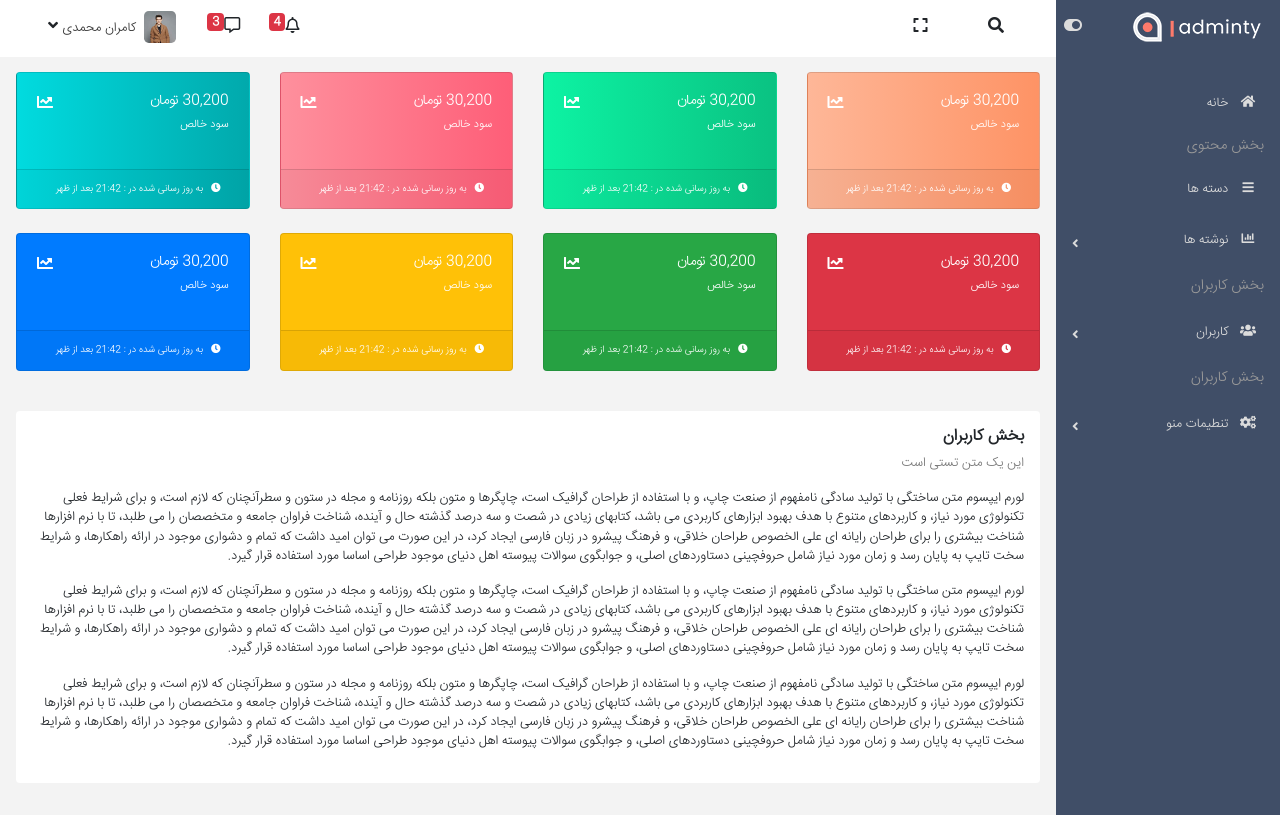
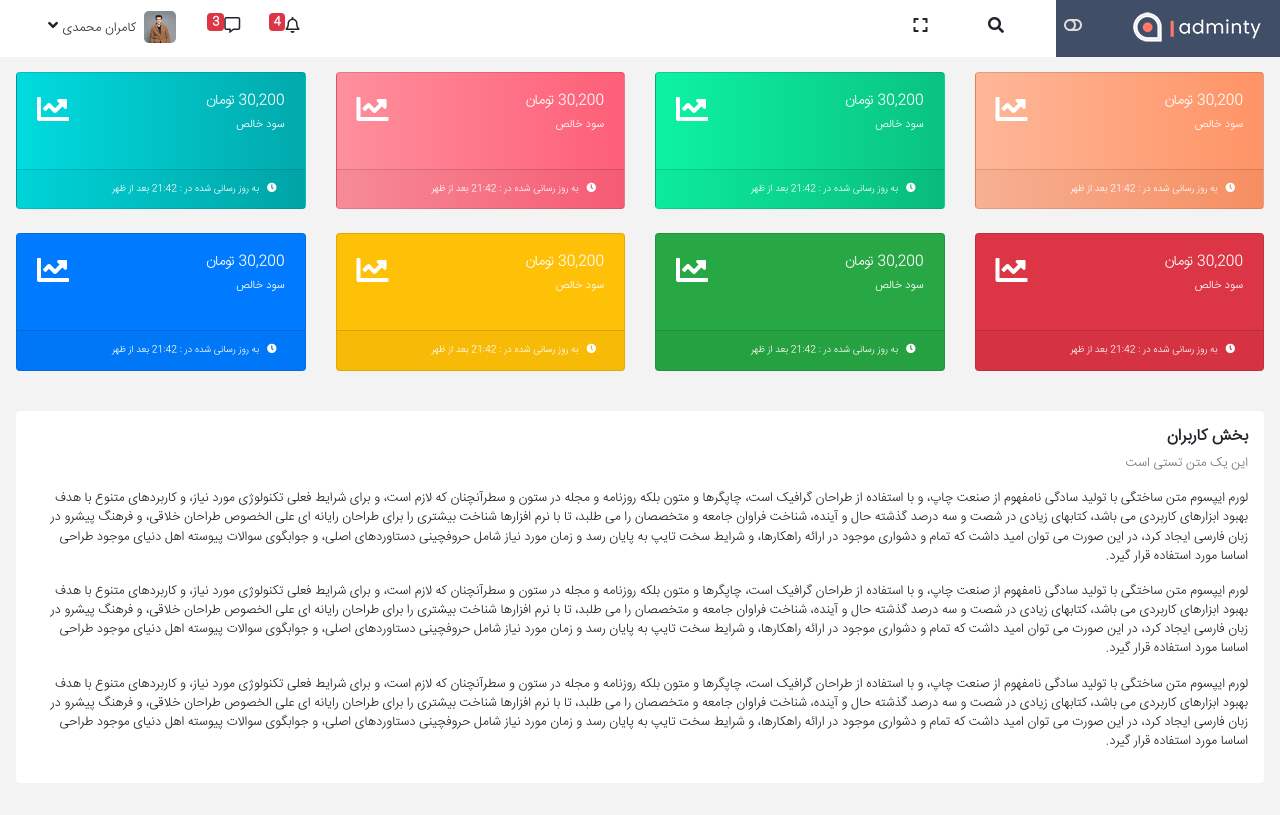
Before and after one commit to TheMousavi/admin-panel-shop-okala, a plain HTML site: page index.html in a window 1280 px wide. Both pictures are taken after a click on the element 1073 px from the left and 28 px from the top of the page. Drawn offline with Linux system fonts and the light colour scheme.

Commit message:
part 3 (sidebar toggle hide / show)

```diff
--- a/assets/css/grid.css
+++ b/assets/css/grid.css
@@ -312,3 +312,40 @@ button:hover {
         z-index: 1;
     }
 }
+
+.info-box-body h5{
+    font-size: .9rem;
+    line-height: 1rem;
+}
+.info-box-body p {
+    font-size: .7rem;
+    line-height: 1rem;
+}
+
+.info-box-icon i {
+    font-size: 2rem;
+}
+
+.info-box-footer {
+    font-size: .6rem;
+}
+.main-body-container {
+    background-color: #ffffff;
+    margin: 1rem 0;
+    border-radius: .25rem;
+    padding: 1rem;
+}
+
+.main-body-container-header h5 {
+    font-size: 1rem;
+    font-weight: bold;
+}
+
+.main-body-container-header p {
+    font-size: .8rem;
+    color: #777;
+}
+
+.body-content p {
+    font-size: .8rem;
+}
--- a/assets/css/style.css
+++ b/assets/css/style.css
@@ -40,40 +40,3 @@
     background: -webkit-gradient(linear , left top , right top , from(#01dbdf) , to(#01a9ac));
     background: linear-gradient(to right , #01dbdf , #01a9ac);
 }
-
-.info-box-body h5{
-    font-size: .9rem;
-    line-height: 1rem;
-}
-.info-box-body p {
-    font-size: .7rem;
-    line-height: 1rem;
-}
-
-.info-box-body i {
-    font-size: 2rem;
-}
-
-.info-box-footer {
-    font-size: .6rem;
-}
-.main-body-container {
-    background-color: #ffffff;
-    margin: 1rem 0;
-    border-radius: .25rem;
-    padding: 1rem;
-}
-
-.main-body-container-header h5 {
-    font-size: 1rem;
-    font-weight: bold;
-}
-
-.main-body-container-header p {
-    font-size: .8rem;
-    color: #777;
-}
-
-.body-content p {
-    font-size: .8rem;
-}
--- a/assets/js/grid.js
+++ b/assets/js/grid.js
@@ -0,0 +1,23 @@
+$(document).ready(function () {
+
+    function removeAllSidebarToggleClass()
+    {
+        $('#sidebar-toggle-hide').removeClass('d-md-inline');
+        $('#sidebar-toggle-hide').removeClass('d-none');
+        $('#sidebar-toggle-show').removeClass('d-inline');
+        $('#sidebar-toggle-show').removeClass('d-md-none');
+
+
+    }
+
+    $('#sidebar-toggle-hide').click(function () {
+        $('#sidebar').fadeOut(300);
+        $('#main-body').animate({width : "100%"} , 300);
+        setTimeout(function () {
+            removeAllSidebarToggleClass();
+            $('#sidebar-toggle-hide').addClass('d-none');
+            $('#sidebar-toggle-show').removeClass('d-none');
+
+        }, 300)
+    })
+})
--- a/index.html
+++ b/index.html
@@ -19,8 +19,8 @@
 
     <section class="sidebar-header bg-gray">
         <section class="d-flex justify-content-between flex-md-row-reverse px-2">
-            <span class="d-inline d-md-none"><i class="fas fa-toggle-off"></i></span>
-            <span class="d-none d-md-inline"><i class="fas fa-toggle-on"></i></span>
+            <span id="sidebar-toggle-show" class="d-inline d-md-none"><i class="fas fa-toggle-off"></i></span>
+            <span id="sidebar-toggle-hide" class="d-none d-md-inline"><i class="fas fa-toggle-on"></i></span>
             <span><img class="logo" src="assets/images/logo.png" alt=""></span>
             <span class="d-md-none"><i class="fas fa-ellipsis-h"></i></span>
         </section>
@@ -257,7 +257,7 @@
 
 
     <section class="body-container">
-        <aside class="sidebar">
+        <aside id="sidebar" class="sidebar">
             <section class="sidebar-container">
                 <section class="sidebar-wrapper">
                     <a href="#" class="sidebar-link">
@@ -320,7 +320,7 @@
             </section>
         </aside>
 
-        <section class="main-body">
+        <section id="main-body" class="main-body">
 
             <section class="row">
 
```
